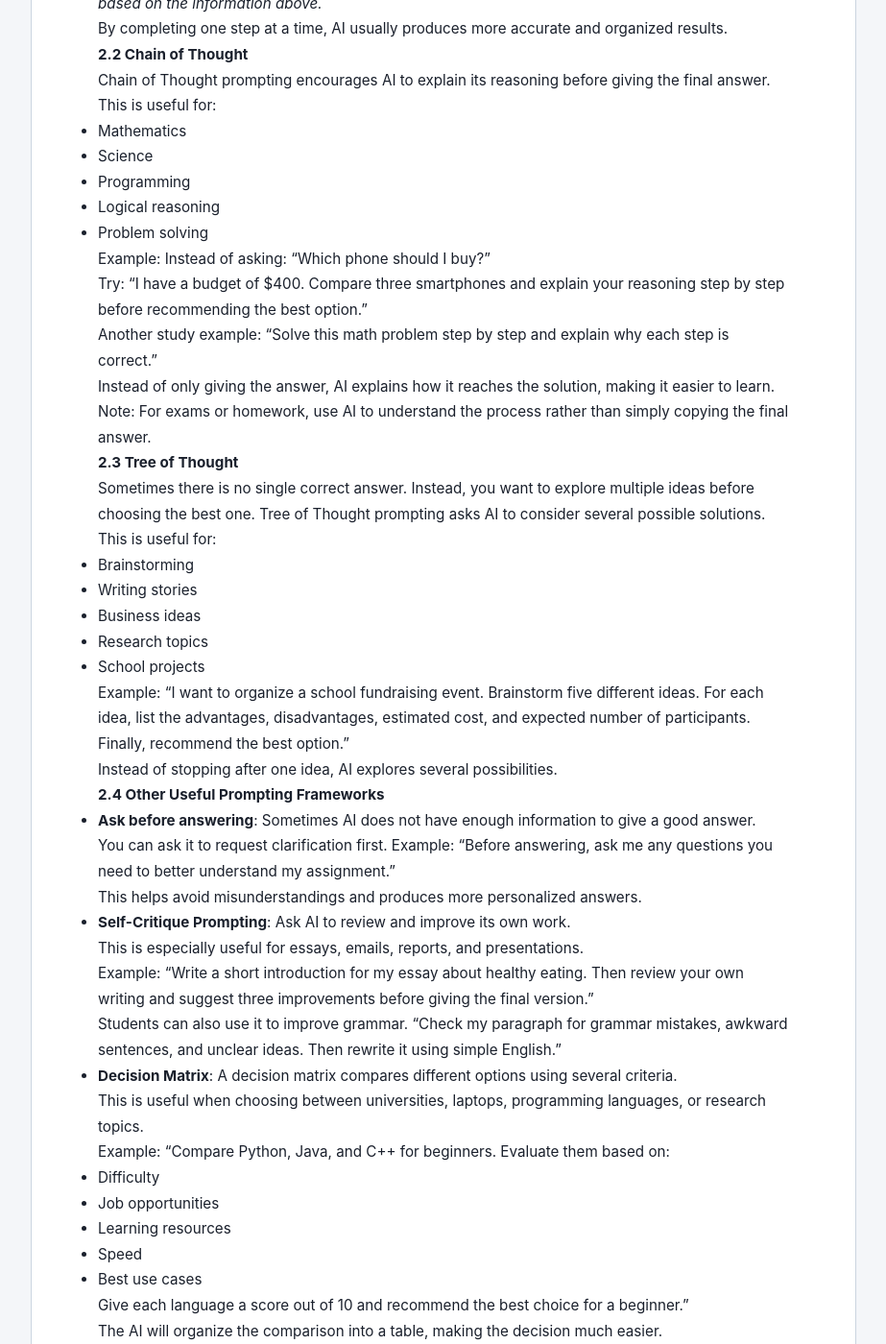
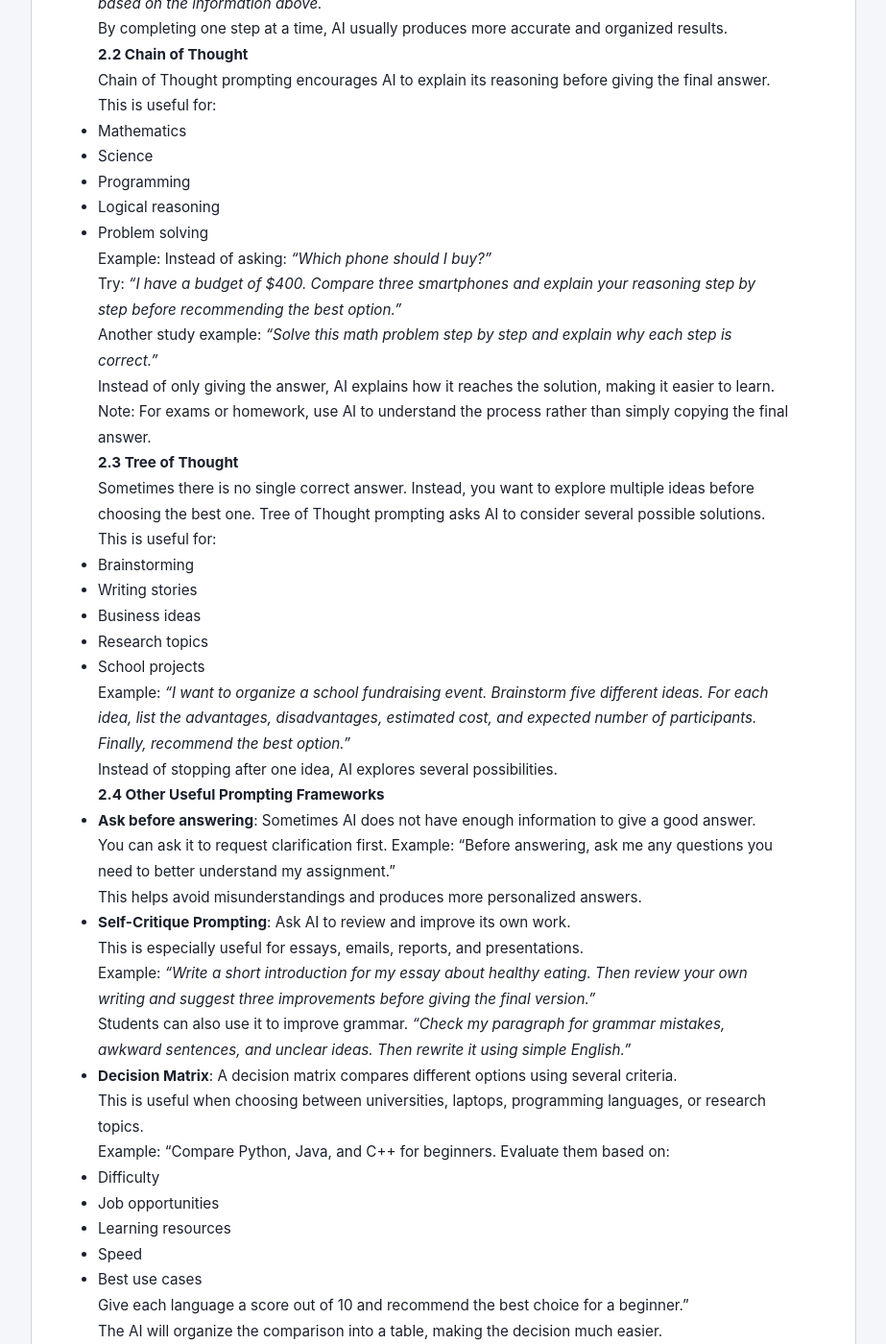
Before and after one commit to DangLeUyen/blog, a Jekyll site: the page built from _posts/2026-07-27-AIPrompt.md, in a window 1280 px wide and 1400 px high, scrolled down 1229 px. Shown: the whole window at 96% size, without its empty margins (178-1101 px from the left). Built offline with Jekyll 4.4.1, drawn with Linux system fonts in a browser that asks for light colours.

```diff
--- a/_posts/2026-07-27-AIPrompt.md
+++ b/_posts/2026-07-27-AIPrompt.md
@@ -50,12 +50,12 @@ This is useful for:
 - Logical reasoning
 - Problem solving
 
-Example: Instead of asking: "Which phone should I buy?"
+Example: Instead of asking: *"Which phone should I buy?"*
 
 Try:
-"I have a budget of $400. Compare three smartphones and explain your reasoning step by step before recommending the best option."
+*"I have a budget of $400. Compare three smartphones and explain your reasoning step by step before recommending the best option."*
 
-Another study example: "Solve this math problem step by step and explain why each step is correct."
+Another study example: *"Solve this math problem step by step and explain why each step is correct."*
 
 Instead of only giving the answer, AI explains how it reaches the solution, making it easier to learn.
 
@@ -72,7 +72,7 @@ This is useful for:
 - Research topics
 - School projects
 
-Example: "I want to organize a school fundraising event. Brainstorm five different ideas. For each idea, list the advantages, disadvantages, estimated cost, and expected number of participants. Finally, recommend the best option."
+Example: *"I want to organize a school fundraising event. Brainstorm five different ideas. For each idea, list the advantages, disadvantages, estimated cost, and expected number of participants. Finally, recommend the best option."*
 
 Instead of stopping after one idea, AI explores several possibilities.
 
@@ -88,10 +88,10 @@ This helps avoid misunderstandings and produces more personalized answers.
 
 This is especially useful for essays, emails, reports, and presentations.
 
-Example: "Write a short introduction for my essay about healthy eating. Then review your own writing and suggest three improvements before giving the final version."
+Example: *"Write a short introduction for my essay about healthy eating. Then review your own writing and suggest three improvements before giving the final version."*
 
 Students can also use it to improve grammar.
-"Check my paragraph for grammar mistakes, awkward sentences, and unclear ideas. Then rewrite it using simple English."
+*"Check my paragraph for grammar mistakes, awkward sentences, and unclear ideas. Then rewrite it using simple English."*
 
 - **Decision Matrix**: A decision matrix compares different options using several criteria.
 
```
